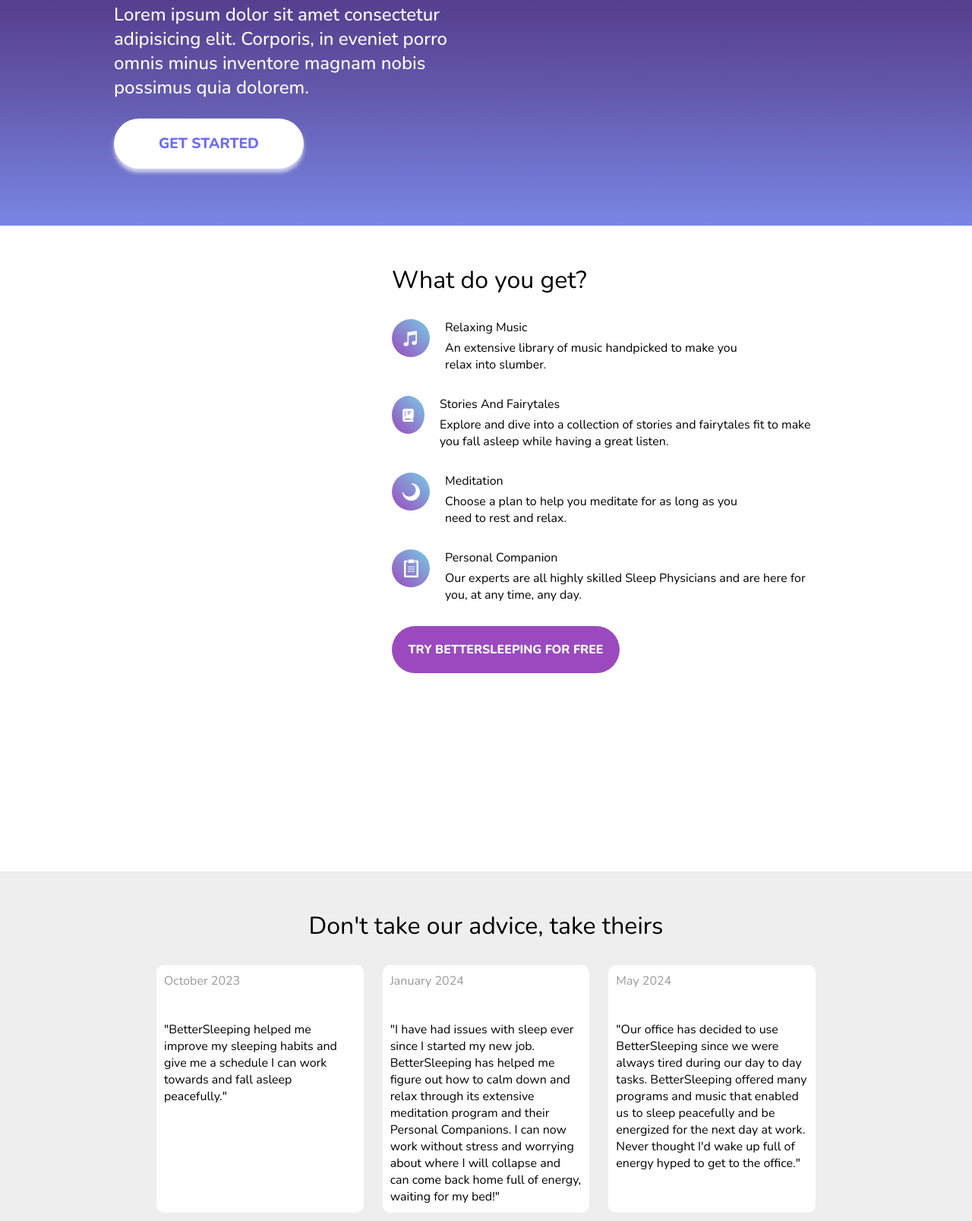
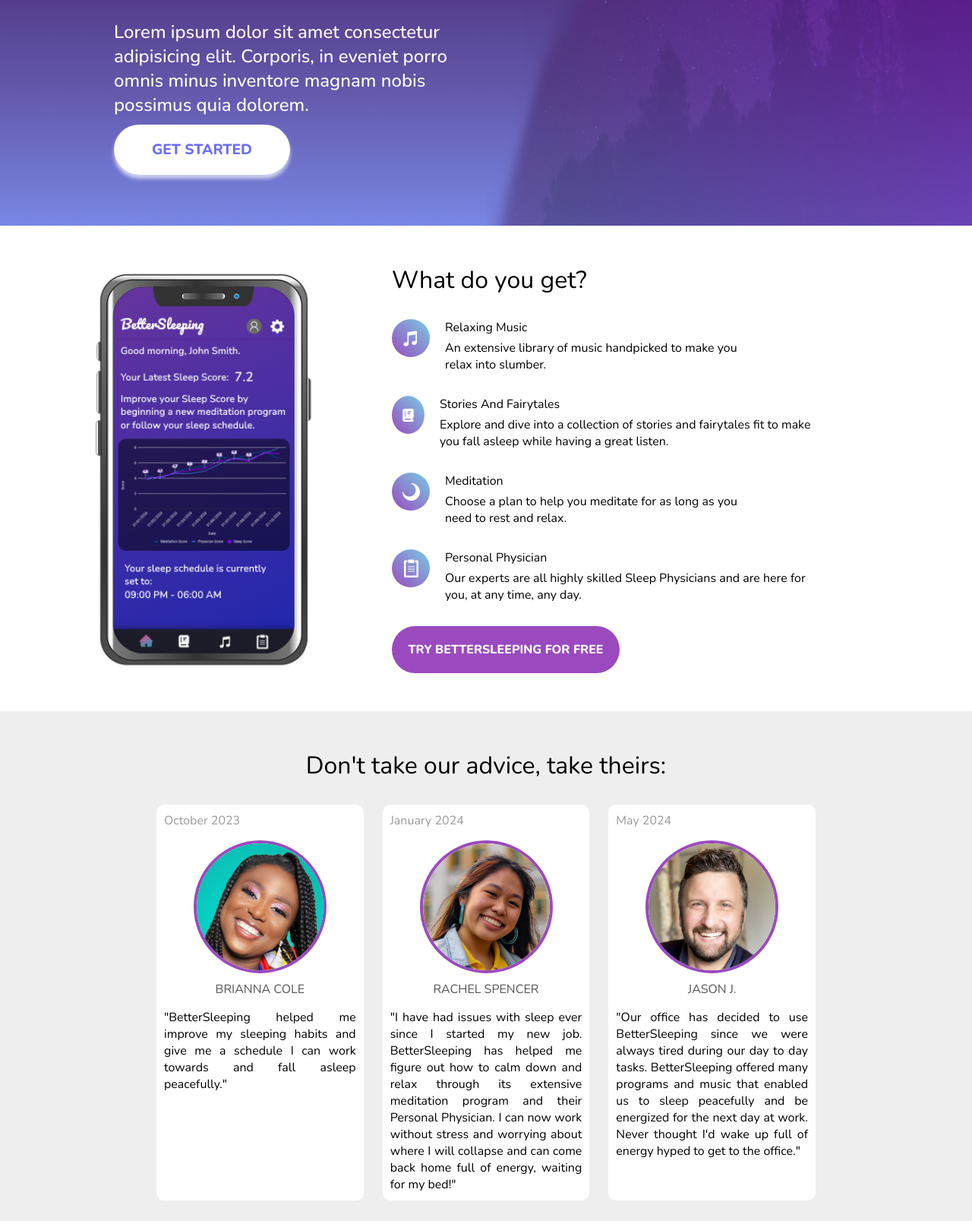
Before and after one commit to artvax0/portfolio, a plain HTML site: page projects/landingPageProject/index.html in a window 1280 px wide. Shown: the part 453-2060 px from the top of the page at 76% size. Drawn offline with nearby package versions, Linux system fonts and the light colour scheme.

Commit message:
Add graphics

```diff
--- a/projects/landingPageProject/index.html
+++ b/projects/landingPageProject/index.html
@@ -22,16 +22,18 @@
                 <h1>Meet your best friend, BetterSleeping. Here to assist with any sleep impairment</h1>
                 <h2>Lorem ipsum dolor sit amet consectetur adipisicing elit. Corporis, in eveniet porro omnis minus
                     inventore magnam nobis possimus quia dolorem.</h2>
-                <a href="#signup">Get started</a>
+                <div><a href="#signup">Get started</a></div>
             </div>
-            <div class="headerImage"><img src="" alt=""></div>
+            <div class="headerImage"><img src="./images/headerBackground.png" alt="Header Background"></div>
         </header>
 
         <main>
             <!-- Perks -->
             <section id="perks">
                 <div class="perksWrapper">
-                    <div class="imgContainer"></div>
+                    <div class="imgContainer">
+                        <img src="./images/appThumbnail.png" alt="App Look">
+                    </div>
                     <div class="perksContainer">
                         <h3>What do you get?</h3>
                         <div class="perk">
@@ -61,7 +63,7 @@
                         <div class="perk">
                             <div class="icon"><img src="./images/clipboardIcon.png" alt="Clipboard Icon"></div>
                             <div class="perkInfo">
-                                <p class="perkTitle">Personal Companion</p>
+                                <p class="perkTitle">Personal Physician</p>
                                 <p class="perkDescription">Our experts are all highly skilled Sleep Physicians and are
                                     here for you, at any time, any day.</p>
                             </div>
@@ -72,26 +74,35 @@
             </section>
             <!-- Reviews -->
             <section id="reviews">
-                <h3>Don't take our advice, take theirs</h3>
+                <h3>Don't take our advice, take theirs:</h3>
                 <div class="reviewsWrapper">
                     <div class="reviewCard">
                         <p class="reviewDate">October 2023</p>
-                        <div class="reviewImg"><img src="" alt=""></div>
+                        <div class="reviewImg">
+                            <img src="./images/reviewer1.png" alt="Photo of Reviewer">
+                            <p>Brianna Cole</p>
+                        </div>
                         <p class="review">"BetterSleeping helped me improve my sleeping habits and give me a schedule I
                             can work towards and fall asleep peacefully."
                         </p>
                     </div>
                     <div class="reviewCard">
                         <p class="reviewDate">January 2024</p>
-                        <div class="reviewImg"><img src="" alt=""></div>
+                        <div class="reviewImg">
+                            <img src="./images/reviewer2.png" alt="Photo of Reviewer">
+                            <p>Rachel Spencer</p>
+                        </div>
                         <p class="review">"I have had issues with sleep ever since I started my new job. BetterSleeping
                             has helped me figure out how to calm down and relax through its extensive meditation program
-                            and their Personal Companions. I can now work without stress and worrying about where I will
+                            and their Personal Physician. I can now work without stress and worrying about where I will
                             collapse and can come back home full of energy, waiting for my bed!"</p>
                     </div>
                     <div class="reviewCard">
                         <p class="reviewDate">May 2024</p>
-                        <div class="reviewImg"><img src="" alt=""></div>
+                        <div class="reviewImg">
+                            <img src="./images/reviewer3.png" alt="Photo of Reviewer">
+                            <p>Jason J.</p>
+                        </div>
                         <p class="review">"Our office has decided to use BetterSleeping since we were always tired
                             during our day to day tasks. BetterSleeping offered many programs and music that enabled us
                             to sleep peacefully and be energized for the next day at work. Never thought I'd wake up
@@ -107,7 +118,8 @@
                     <form>
                         <div class="formDetails">
                             <h3>Ready for a good night sleep?</h3>
-                            <p>Sign up to our program for a 14 day free trial period by leaving the info below:</p>
+                            <p>Sign up for a 14 day free trial of our <span>BetterSleeping</span> program by leaving
+                                your info below:</p>
                         </div>
                         <div class="formControlWrapper">
                             <div class="formControl">
@@ -135,6 +147,7 @@
                         <a href="#">About</a>
                         <a href="#">Careers</a>
                         <a href="#">Meet Our Physicians</a>
+                        <a href="#">Our Music Playlist</a>
                     </div>
                 </div>
                 <div class="offers">
--- a/projects/landingPageProject/style/style.css
+++ b/projects/landingPageProject/style/style.css
@@ -24,7 +24,7 @@ header .headerContent {
     display: flex;
     flex-direction: column;
     justify-content: center;
-    gap: 25px;
+    gap: 30px;
     padding-left: 150px;
 }
 
@@ -69,6 +69,17 @@ header .headerContent a:hover {
     transform: scale(1.1);
 }
 
+header .headerImage {
+    width: 50%;
+}
+
+header .headerImage img {
+    display: block;
+    width: 100%;
+    height: 100%;
+    opacity: .5;
+}
+
 /* Perks */
 main {
     width: 100%;
@@ -83,7 +94,14 @@ main #perks .perksWrapper {
 
 main #perks .perksWrapper .imgContainer {
     width: 40%;
-    height: 750px;
+    display: flex;
+    justify-content: center;
+}
+
+main #perks .perksWrapper .imgContainer img {
+    display: block;
+    max-width: 100%;
+    object-fit: contain;
 }
 
 main #perks .perksWrapper .perksContainer {
@@ -185,7 +203,7 @@ main #reviews .reviewsWrapper .reviewCard {
     border-radius: 10px;
     display: flex;
     flex-direction: column;
-    gap: 10px;
+    gap: 15px;
 }
 
 main #reviews .reviewsWrapper .reviewCard .reviewDate {
@@ -194,12 +212,30 @@ main #reviews .reviewsWrapper .reviewCard .reviewDate {
     font-size: 1rem;
 }
 
-main #reviews .reviewWarpper .reviewCard .reviewImg img {
-    display: block;
-    width: 100%;
+main #reviews .reviewsWrapper .reviewCard .reviewImg {
+    display: flex;
+    justify-content: center;
+    align-items: center;
+    flex-direction: column;
+    gap: 10px;
 }
 
-main #reviews .reviewWrapper .reviewCard .review {
+main #reviews .reviewsWrapper .reviewCard .reviewImg img {
+    display: block;
+    width: 175px;
+    height: 175px;
+    border-radius: 50%;
+    border: 4px solid #9a4abe;
+}
+
+main #reviews .reviewsWrapper .reviewCard .reviewImg p {
+    text-transform: uppercase;
+    color: #555;
+    font-weight: 400;
+    font-size: 1rem;
+}
+
+main #reviews .reviewsWrapper .reviewCard .review {
     font-weight: 200;
     font-size: 1rem;
     text-align: justify;
@@ -261,6 +297,12 @@ main #signup form .formDetails p {
     font-family: Nunito;
     font-size: 1.5rem;
     font-weight: 200;
+}
+
+main #signup form .formDetails p span {
+    color: #fff;
+    font-family: Pacifico;
+    font-size: 1.5rem;
 }
 
 main #signup form .formControlWrapper {
```
Also changed, not shown: projects/landingPageProject/images/appThumbnail.png (added), projects/landingPageProject/images/headerBackground.png (added), projects/landingPageProject/images/reviewer1.png (added), projects/landingPageProject/images/reviewer2.png (added), projects/landingPageProject/images/reviewer3.png (added).
